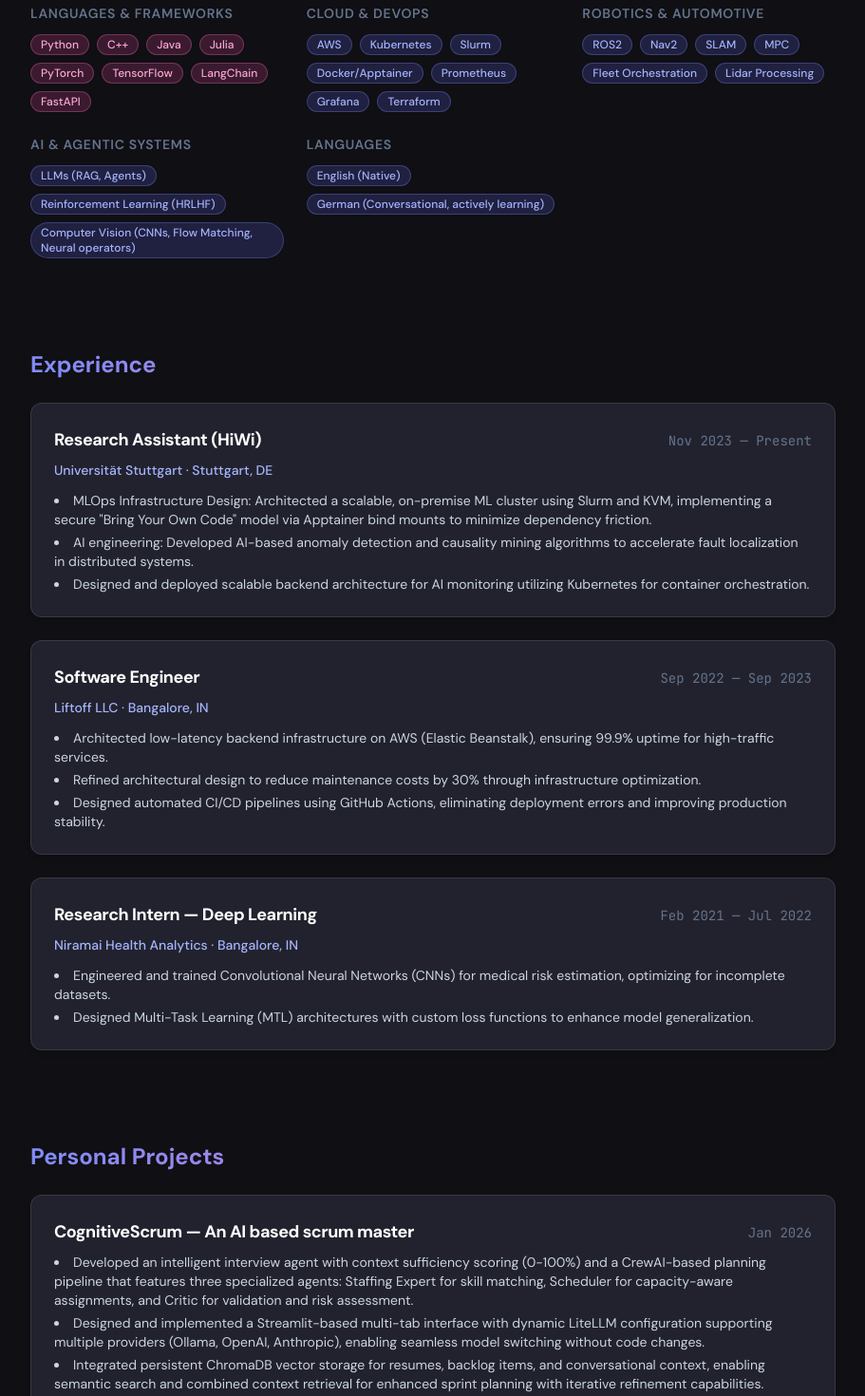
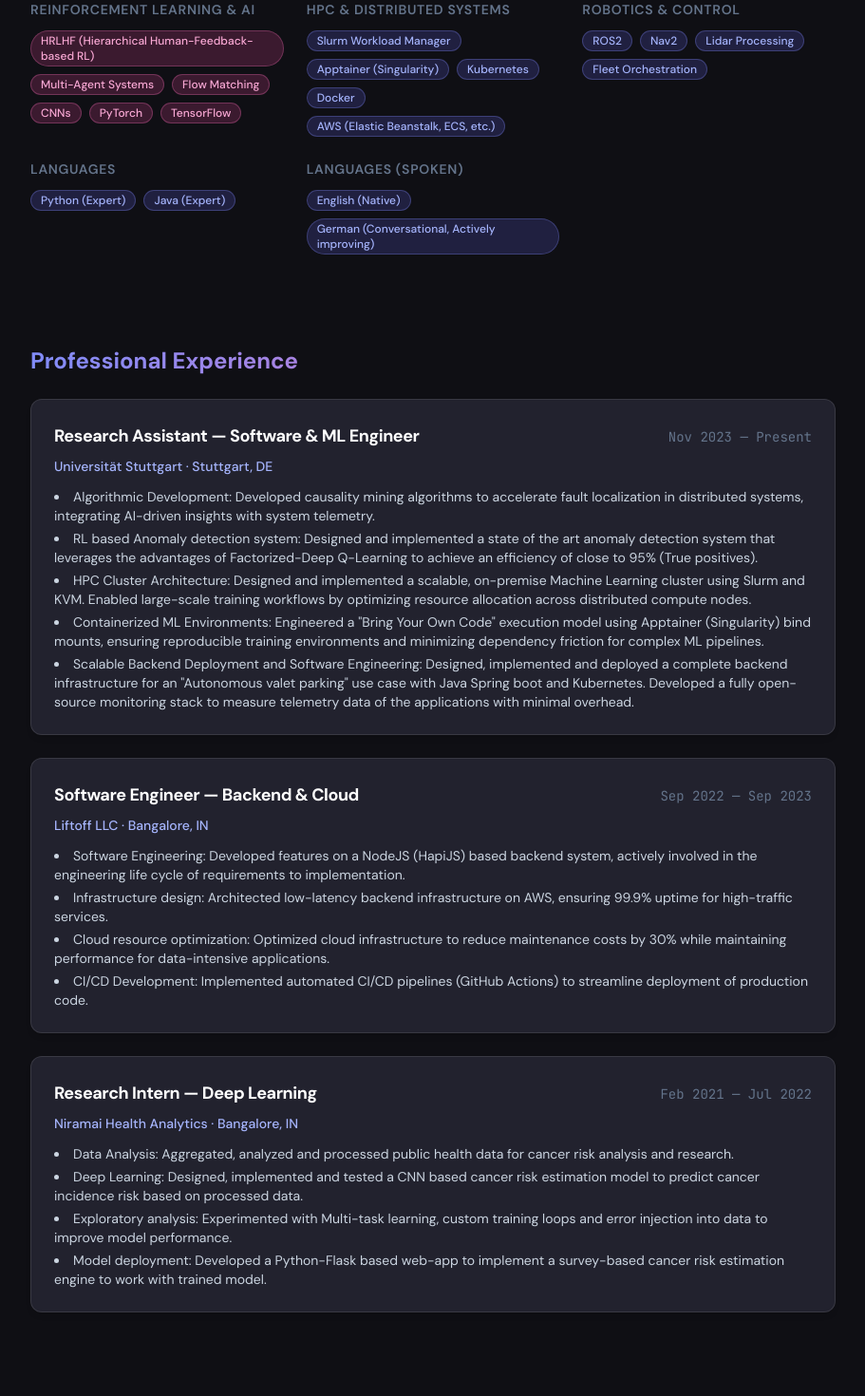
Before and after one commit to imkannadiga/OnlineCV, a React (Vite) app: page / in a window 1280 px wide. Shown: the part 1120-2590 px from the top of the page at 95% size, without its empty margins (184-1095 px from the left). Built offline with nearby package versions, Linux system fonts and the light colour scheme.

Commit message:
Content changes

```diff
--- a/src/App.jsx
+++ b/src/App.jsx
@@ -29,9 +29,9 @@ function App() {
           <ResumeHeader profile={profile} />
           <SummaryBlock summary={summary} sectionTitle="Professional Summary" />
           <EducationSection education={education} />
-          <SkillsSection skills={skills} sectionTitle="Skills" />
-          <ExperienceSection experiences={experience} sectionTitle="Experience" />
-          <ExperienceSection experiences={personalProjects} sectionTitle="Personal Projects" />
+          <SkillsSection skills={skills} sectionTitle="Technical Skills" />
+          <ExperienceSection experiences={experience} sectionTitle="Professional Experience" />
+          <ExperienceSection experiences={personalProjects} sectionTitle="Personal Projects & Research" />
           <PublicationsSection publications={publications} sectionTitle="Publications" />
         </Container>
       </main>
--- a/src/data/resumeData.js
+++ b/src/data/resumeData.js
@@ -4,8 +4,8 @@
 export const resumeData = {
   profile: {
     name: 'Athreya Hosahalli Prakash',
-    title: 'AI & Software Engineer',
-    tagline: 'Python · Distributed Computing · Cloud-Native Architectures',
+    title: 'Machine Learning Engineer | AI researcher | Reinforcement Learning (RL) & HPC Specialist',
+    tagline: 'Python · PyTorch · Kubernetes · Slurm · ROS2 · HRLHF',
     email: 'athreyahosahalliprakash@gmail.com',
     phone: '+49 1590 637 6601',
     location: 'Stuttgart, DE',
@@ -15,75 +15,78 @@ export const resumeData = {
     avatar: null,
   },
 
-  summary: `AI & Software Engineer with strong expertise in Python, Distributed Computing, and Cloud-Native Architectures. Experienced in building mission-critical backend infrastructure using Kubernetes, AWS, and Microservices. Proven track record in collaborating with cross-functional teams to engineer innovative solutions for the automotive and industrial sectors. Proficient with DevOps practices, CI/CD implementation, and applying intermediate subject matter expertise to solve complex application and infrastructure problems.`,
+  summary: `Machine Learning Engineer specializing in Hierarchical Reinforcement Learning (HRLHF), Robotics Control, and Distributed HPC Infrastructure. Built, implemented and demonstrated effectiveness of Reinforcement learning solutions for causality mining applications. Proven expertise in architecting on-premise ML clusters using Slurm and Kubernetes for scalable model training. Deep technical background in ROS2 navigation stacks, Model Predictive Control (MPC), and Generative AI beyond LLMs (Flow Matching). Combining research-grade theoretical knowledge with production engineering skills to build next-generation intelligent systems. Also, Software and DevOps Engineer on the side with expertise in AWS, Kubernetes, and CI/CD.`,
 
   education: [
     {
       id: '1',
-      degree: 'Master of Science in Information Technology (Current Grade: 2.4/4.0)',
+      degree: 'Master of Science in Information Technology (Specialization: Software/Hardware Engineering)',
       school: 'Universität Stuttgart',
       location: 'Stuttgart, DE',
       year: 'Oct 2023 – Present',
-      highlights: ['Specialization: Computer Software/Hardware Engineering'],
+      highlights: [],
     },
     {
       id: '2',
-      degree: 'Bachelor of Engineering in Electronics & Instrumentation (GPA: 1.4/4.0)',
+      degree: 'Bachelor of Engineering in Electronics & Instrumentation (GPA: 1.4/4.0 — Top 10 Rank)',
       school: 'RNS Institute of Technology',
       location: 'Bangalore, IN',
       year: 'Aug 2018 – Jul 2022',
-      highlights: ['Achievement: Secured 9th Rank in the University for the academic year'],
+      highlights: [],
     },
   ],
 
   skills: [
     {
-      category: 'Languages & Frameworks',
-      items: ['Python', 'C++', 'Java', 'Julia', 'PyTorch', 'TensorFlow', 'LangChain', 'FastAPI'],
+      category: 'Reinforcement Learning & AI',
+      items: ['HRLHF (Hierarchical Human-Feedback-based RL)', 'Multi-Agent Systems', 'Flow Matching', 'CNNs', 'PyTorch', 'TensorFlow'],
     },
     {
-      category: 'Cloud & DevOps',
-      items: ['AWS', 'Kubernetes', 'Slurm', 'Docker/Apptainer', 'Prometheus', 'Grafana', 'Terraform'],
+      category: 'HPC & Distributed Systems',
+      items: ['Slurm Workload Manager', 'Apptainer (Singularity)', 'Kubernetes', 'Docker', 'AWS (Elastic Beanstalk, ECS, etc.)'],
     },
     {
-      category: 'Robotics & Automotive',
-      items: ['ROS2', 'Nav2', 'SLAM', 'MPC', 'Fleet Orchestration', 'Lidar Processing'],
-    },
-    {
-      category: 'AI & Agentic Systems',
-      items: ['LLMs (RAG, Agents)', 'Reinforcement Learning (HRLHF)', 'Computer Vision (CNNs, Flow Matching, Neural operators)'],
+      category: 'Robotics & Control',
+      items: ['ROS2', 'Nav2', 'Lidar Processing', 'Fleet Orchestration'],
     },
     {
       category: 'Languages',
-      items: ['English (Native)', 'German (Conversational, actively learning)'],
+      items: ['Python (Expert)', 'Java (Expert)'],
+    },
+    {
+      category: 'Languages (Spoken)',
+      items: ['English (Native)', 'German (Conversational, Actively improving)'],
     },
   ],
 
   experience: [
     {
       id: '1',
-      role: 'Research Assistant (HiWi)',
+      role: 'Research Assistant — Software & ML Engineer',
       company: 'Universität Stuttgart',
       location: 'Stuttgart, DE',
       startDate: 'Nov 2023',
       endDate: 'Present',
       highlights: [
-        'MLOps Infrastructure Design: Architected a scalable, on-premise ML cluster using Slurm and KVM, implementing a secure "Bring Your Own Code" model via Apptainer bind mounts to minimize dependency friction.',
-        'AI engineering: Developed AI-based anomaly detection and causality mining algorithms to accelerate fault localization in distributed systems.',
-        'Designed and deployed scalable backend architecture for AI monitoring utilizing Kubernetes for container orchestration.',
+        'Algorithmic Development: Developed causality mining algorithms to accelerate fault localization in distributed systems, integrating AI-driven insights with system telemetry.',
+        'RL based Anomaly detection system: Designed and implemented a state of the art anomaly detection system that leverages the advantages of Factorized-Deep Q-Learning to achieve an efficiency of close to 95% (True positives).',
+        'HPC Cluster Architecture: Designed and implemented a scalable, on-premise Machine Learning cluster using Slurm and KVM. Enabled large-scale training workflows by optimizing resource allocation across distributed compute nodes.',
+        'Containerized ML Environments: Engineered a "Bring Your Own Code" execution model using Apptainer (Singularity) bind mounts, ensuring reproducible training environments and minimizing dependency friction for complex ML pipelines.',
+        'Scalable Backend Deployment and Software Engineering: Designed, implemented and deployed a complete backend infrastructure for an "Autonomous valet parking" use case with Java Spring boot and Kubernetes. Developed a fully open-source monitoring stack to measure telemetry data of the applications with minimal overhead.',
       ],
     },
     {
       id: '2',
-      role: 'Software Engineer',
+      role: 'Software Engineer — Backend & Cloud',
       company: 'Liftoff LLC',
       location: 'Bangalore, IN',
       startDate: 'Sep 2022',
       endDate: 'Sep 2023',
       highlights: [
-        'Architected low-latency backend infrastructure on AWS (Elastic Beanstalk), ensuring 99.9% uptime for high-traffic services.',
-        'Refined architectural design to reduce maintenance costs by 30% through infrastructure optimization.',
-        'Designed automated CI/CD pipelines using GitHub Actions, eliminating deployment errors and improving production stability.',
+        'Software Engineering: Developed features on a NodeJS (HapiJS) based backend system, actively involved in the engineering life cycle of requirements to implementation.',
+        'Infrastructure design: Architected low-latency backend infrastructure on AWS, ensuring 99.9% uptime for high-traffic services.',
+        'Cloud resource optimization: Optimized cloud infrastructure to reduce maintenance costs by 30% while maintaining performance for data-intensive applications.',
+        'CI/CD Development: Implemented automated CI/CD pipelines (GitHub Actions) to streamline deployment of production code.',
       ],
     },
     {
@@ -94,8 +97,10 @@ export const resumeData = {
       startDate: 'Feb 2021',
       endDate: 'Jul 2022',
       highlights: [
-        'Engineered and trained Convolutional Neural Networks (CNNs) for medical risk estimation, optimizing for incomplete datasets.',
-        'Designed Multi-Task Learning (MTL) architectures with custom loss functions to enhance model generalization.',
+        'Data Analysis: Aggregated, analyzed and processed public health data for cancer risk analysis and research.',
+        'Deep Learning: Designed, implemented and tested a CNN based cancer risk estimation model to predict cancer incidence risk based on processed data.',
+        'Exploratory analysis: Experimented with Multi-task learning, custom training loops and error injection into data to improve model performance.',
+        'Model deployment: Developed a Python-Flask based web-app to implement a survey-based cancer risk estimation engine to work with trained model.',
       ],
     },
   ],
@@ -103,54 +108,41 @@ export const resumeData = {
   personalProjects: [
     {
       id: '1',
-      role: 'CognitiveScrum — An AI based scrum master',
+      role: 'CognitiveScrum — Multi-Agent AI System',
       company: null,
       location: null,
       startDate: 'Jan 2026',
       endDate: null,
       highlights: [
-        'Developed an intelligent interview agent with context sufficiency scoring (0-100%) and a CrewAI-based planning pipeline that features three specialized agents: Staffing Expert for skill matching, Scheduler for capacity-aware assignments, and Critic for validation and risk assessment.',
-        'Designed and implemented a Streamlit-based multi-tab interface with dynamic LiteLLM configuration supporting multiple providers (Ollama, OpenAI, Anthropic), enabling seamless model switching without code changes.',
-        'Integrated persistent ChromaDB vector storage for resumes, backlog items, and conversational context, enabling semantic search and combined context retrieval for enhanced sprint planning with iterative refinement capabilities.',
+        'Agentic AI: Built an agentic AI based scrum master based on CrewAI, capable of analyzing product requirements, planning sprint timelines and assigning tasks to the most suitable employee based on profile.',
+        'RAG Pipeline: Implemented a RAG pipeline to shard employee profiles into relevant information trees based on Semantic Candidate Mapping to retrieve the most suitable candidate to perform a specific task.',
+        'End to end workflow design: Designed the entire system to ingest employee resumes, any sprint backlogs to perform a context interview to achieve efficiency, and efficiently generate a sprint plan which matches each employee\'s best skills to each job, ensuring uniform workload management.',
       ],
     },
     {
       id: '2',
-      role: 'Design of a multi-modal causality mining approach using anomaly detection [Master Thesis]',
+      role: 'Design of a Multi-Modal Causality mining platform using anomaly detection',
       company: null,
       location: null,
       startDate: 'Oct 2025',
       endDate: null,
       highlights: [
-        'Designed and Implemented an RL-based online Anomaly Detection algorithm with "Human-in-the-Loop" feedback, significantly improving detection precision in live environments.',
-        'Developed a novel Agentic AI pipeline utilizing Large Language Models (LLMs) to infer causal relationships from system metrics and logs to improve interpretability.',
-        'Integrated detection modules into a HRLHF (Reinforcement Learning from Human Feedback) pipeline for automated fault diagnosis.',
+        'Anomaly detection: Designed an HRLHF pipeline (Reinforcement Learning from Human Feedback), integrating human feedback loops to optimize reward functions for anomaly detection in real-time environments.',
+        'HRLHF-Based Causality Mining: Designed a Hierarchical reinforcement learning based causality mining system to efficiently localize and detect root causes in the system.',
+        'Agentic AI Pipeline: Developed a novel framework utilizing LLMs to infer causal relationships from system logs, bridging the gap between symbolic reasoning and neural control.',
+        'System Optimization: Achieved significant improvements in detection precision through iterative model refinement and adversarial testing scenarios.',
       ],
     },
     {
       id: '3',
-      role: 'Flow matching for parametric PDE simulations',
+      role: 'Generative Conditional Flow Matching for Parametric PDE Simulations',
       company: null,
       location: null,
       startDate: 'June 2025',
       endDate: null,
       highlights: [
-        'Generative Modeling for Physics: Investigated and implemented Flow Matching models as a superior alternative to Diffusion models for parametric PDE simulations, focusing on computational efficiency and inference speed.',
-        'Unified Training Framework: Developed a scalable, unified training framework to benchmark various flow matching approaches, enabling rapid prototyping and evaluation of physics-informed models.',
-        'Algorithm Benchmarking: Conducted rigorous comparative analysis of flow matching techniques to optimize the simulation of parametric PDEs, demonstrating reduced computational overhead compared to traditional solvers.',
-      ],
-    },
-    {
-      id: '4',
-      role: 'Design of an event based framework for autonomous navigation use cases',
-      company: null,
-      location: null,
-      startDate: 'Sept 2024',
-      endDate: null,
-      highlights: [
-        'Architected a cloud-native event-driven framework using ROS2, Java Spring Boot, and Kubernetes for connected vehicle fleets.',
-        'Optimized SLAM and path-planning algorithms (Nav2, MPC) on AgileX Scout 2.0 UGVs for robust obstacle avoidance.',
-        'Deployed an Autonomous Valet Parking prototype with real-time bi-directional command transmission (cloud-to-robot).',
+        'Flow Matching Models: Investigated and implemented Flow Matching as a computationally efficient alternative to Diffusion models for parametric PDE simulations.',
+        'Unified Training Framework: Built a scalable training framework to benchmark physics-informed generative models, demonstrating superior inference speed over traditional solvers.',
       ],
     },
   ],
```
